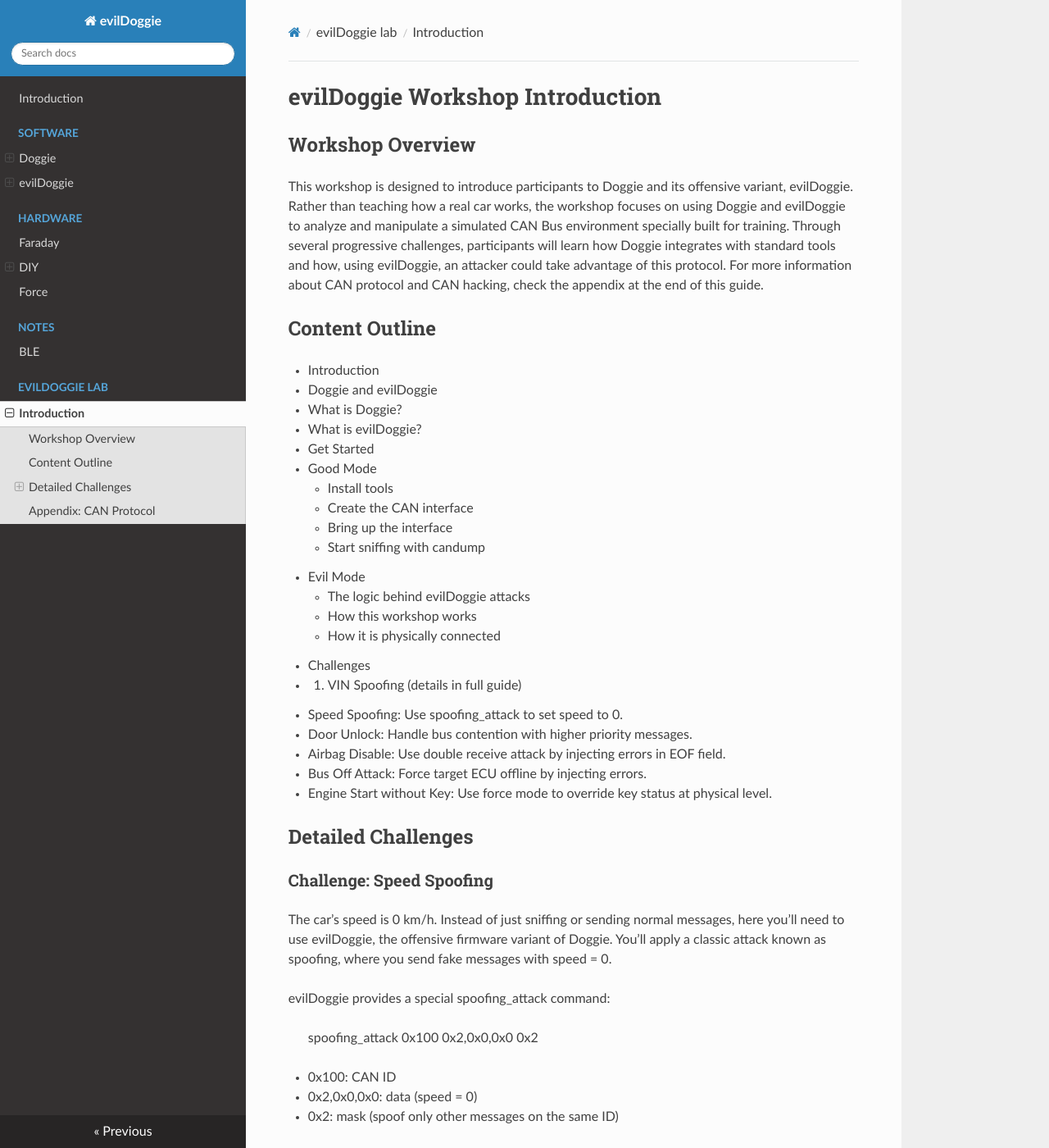
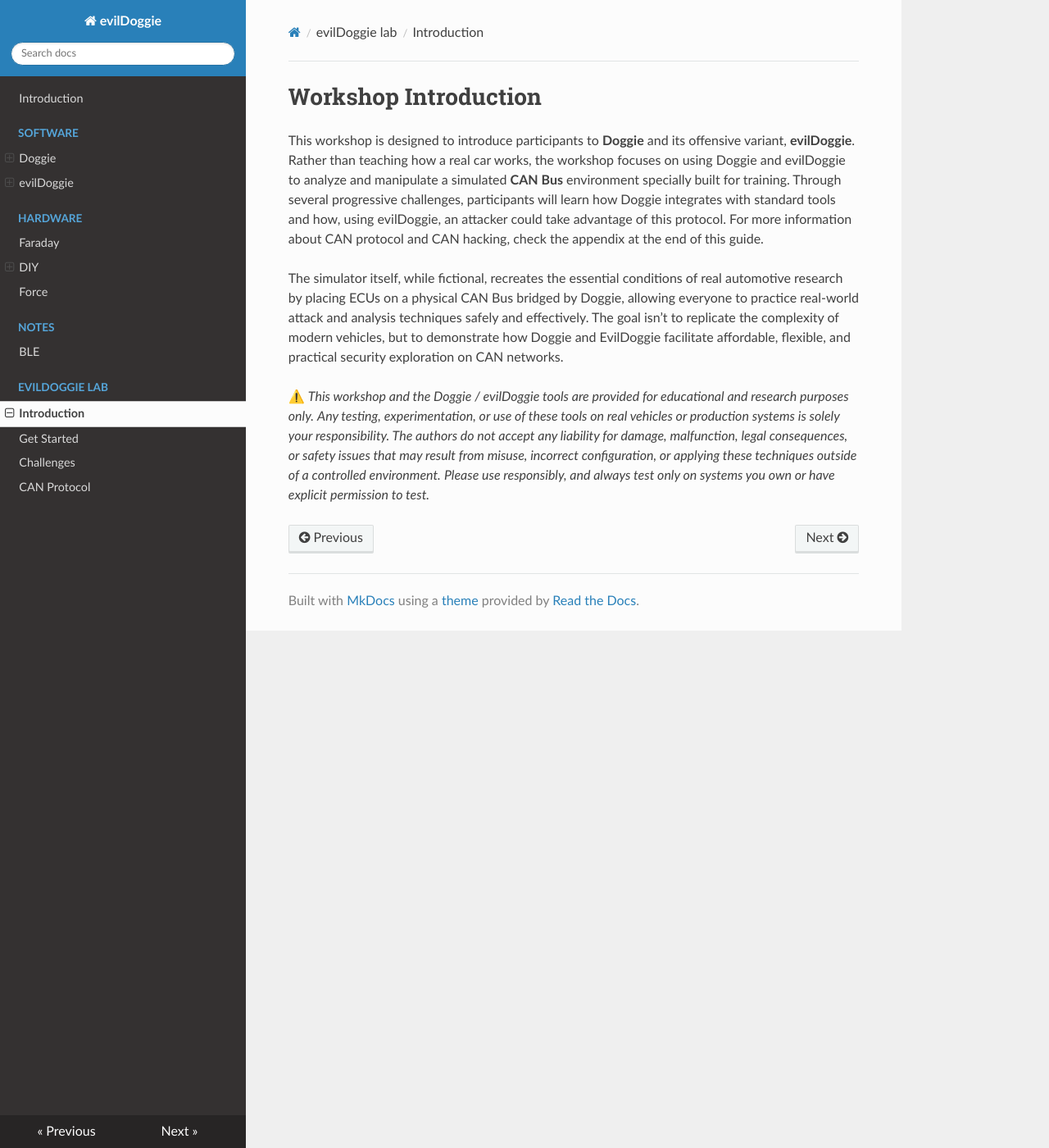
Before and after one commit to infobyte/doggie, an MkDocs documentation site: the page built from docs/workshop/intro.md, in a window 1280 px wide and 1400 px high. Shown: the whole window at 82% size. Built offline with MkDocs 1.6.1, drawn with Linux system fonts in a browser that asks for light colours; nearby versions of some CDN libraries; some of the changed text lies outside the part shown.

Commit message:
Lab intro, get started, and first challenge

```diff
--- /dev/null
+++ b/docs/workshop/can_protocol.md
@@ -0,0 +1,2 @@
+# Appendix: CAN Protocol
+The CAN protocol is always evolving. You can build your own DIY Doggie by combining parts you already have! For more information on this, check the appendix on CAN protocol at the end of this guide. And that’s exactly why we’ll use tools like Doggie and evilDoggie to see how these protocol details can be turned into practical attacks.
--- a/docs/workshop/intro.md
+++ b/docs/workshop/intro.md
@@ -1,97 +1,8 @@
-# evilDoggie Workshop Introduction
+# Workshop Introduction
+This workshop is designed to introduce participants to **Doggie** and its offensive variant, **evilDoggie**. Rather than teaching how a real car works, the workshop focuses on using Doggie and evilDoggie to analyze and manipulate a simulated **CAN Bus** environment specially built for training. Through several progressive challenges, participants will learn how Doggie integrates with standard tools and how, using evilDoggie, an attacker could take advantage of this protocol. For more information about CAN protocol and CAN hacking, check the appendix at the end of this guide.
 
-## Workshop Overview
-This workshop is designed to introduce participants to Doggie and its offensive variant, evilDoggie. Rather than teaching how a real car works, the workshop focuses on using Doggie and evilDoggie to analyze and manipulate a simulated CAN Bus environment specially built for training. Through several progressive challenges, participants will learn how Doggie integrates with standard tools and how, using evilDoggie, an attacker could take advantage of this protocol. For more information about CAN protocol and CAN hacking, check the appendix at the end of this guide.
+The simulator itself, while fictional, recreates the essential conditions of real automotive research by placing ECUs on a physical CAN Bus bridged by Doggie, allowing everyone to practice real-world attack and analysis techniques safely and effectively. The goal isn’t to replicate the complexity of modern vehicles, but to demonstrate how Doggie and EvilDoggie facilitate affordable, flexible, and practical security exploration on CAN networks.
 
-## Content Outline
-- Introduction
-- Doggie and evilDoggie
-  - What is Doggie?
-  - What is evilDoggie?
-- Get Started
-  - Good Mode
-    - Install tools
-    - Create the CAN interface
-    - Bring up the interface
-    - Start sniffing with candump
-  - Evil Mode
-    - The logic behind evilDoggie attacks
-    - How this workshop works
-    - How it is physically connected
-- Challenges
-  - 1. VIN Spoofing (details in full guide)
-  - Speed Spoofing: Use spoofing_attack to set speed to 0.
-  - Door Unlock: Handle bus contention with higher priority messages.
-  - Airbag Disable: Use double receive attack by injecting errors in EOF field.
-  - Bus Off Attack: Force target ECU offline by injecting errors.
-  - Engine Start without Key: Use force mode to override key status at physical level.
-
-## Detailed Challenges
-
-### Challenge: Speed Spoofing
-The car’s speed is 0 km/h. Instead of just sniffing or sending normal messages, here you’ll need to use evilDoggie, the offensive firmware variant of Doggie. You’ll apply a classic attack known as spoofing, where you send fake messages with speed = 0.
-
-evilDoggie provides a special spoofing_attack command:
-> spoofing_attack 0x100 0x2,0x0,0x0 0x2
-
-- 0x100: CAN ID
-- 0x2,0x0,0x0: data (speed = 0)
-- 0x2: mask (spoof only other messages on the same ID)
-
-Run the attack multiple times with > attack 20.
-
-Observe: The accelerator goes to 0% as the CC ECU now knows the actual speed.
-
-### Challenge: Door Unlock
-Here’s how to build and run this attack step by step with evilDoggie.
-
-First, open evilDoggie in your terminal.
-
-The first part of the attack: Notice how a GoodDoggie tries to send a message with higher priority, just as the evilDoggie is trying to send a door unlock message. This results in a bus error.
-
-A successful one looks like this: In this case, there is no contention for the bus. The evilDoggie sends the door unlock message successfully, and is ACK’ed by the GoodDoggies.
-
-This can be avoided using the bus takeover feature of evilDoggie. By taking full control of the bus and silencing other ECUs, the attacker can ensure that their messages go through.
-
-### Challenge: Airbag Disable
-Here’s how to do this step by step with evilDoggie.
-
-To set up a double receive attack, use: Toggle the airbag button on the simulator UI.
-
-If the attack succeeds:
-- evilDoggie’s console will log that the double receive attack was launched.
-- The Instrument Cluster will show the airbag disabled.
-
-Observe the result in the logic analyzer: evilDoggie injects an error just after the 6th bit of the EOF field in the CAN frame corresponding to the Airbag.
-
-### Challenge: Bus Off Attack
-Here’s how to do this attack using evilDoggie.
-
-> bus_off_attack 0x105 50
-
-evilDoggie will wait for messages with ID 0x105 (ABS heartbeat) and inject errors, effectively silencing the target ECU for a while.
-
-Observe: The evilDoggie injecting errors after each ABS heartbeat message causing the ABS ECU to go silent for a period.
-
-### Challenge: Engine Start without Key
-The engine can’t start unless the Immo ECU reports the key is present. You’ll use a unique feature of evilDoggie called force to override the messages that report the key status at the physical level.
-
-evilDoggie’s force mode (also called dominant-override) can:
-- Take control of the bus.
-- Force recessive bits to dominant at the physical level.
-
-This keeps the Immo ECU from sending “key not present” messages and allows evilDoggie to send forged “key is present” messages, followed by a start command.
-
-Solution: We’ll build a custom attack in evilDoggie using the force feature.
-
-Enter the custom attack menu:
-> custom_attack
-
-First, wait until the attack succeeded.
-
-Congratulations—you’ve completed the final and most advanced challenge, using evilDoggie’s physical-layer force capability to break the car’s security and start the engine without a key!
-
-Observe in the logic analyzer: evilDoggie is forcing the KeyMessage indicating that the key is present. Depending on the timing you might see the RX line does not match the data its trying to send, it enters into an error state. Finally, evilDoggie sends the message to start the car.
-
-## Appendix: CAN Protocol
-The CAN protocol is always evolving. You can build your own DIY Doggie by combining parts you already have! For more information on this, check the appendix on CAN protocol at the end of this guide. And that’s exactly why we’ll use tools like Doggie and evilDoggie to see how these protocol details can be turned into practical attacks.
+⚠️ *This workshop and the Doggie / evilDoggie tools are provided for educational and research purposes only.*
+*Any testing, experimentation, or use of these tools on real vehicles or production systems is solely your responsibility. The authors do not accept any liability for damage, malfunction, legal consequences, or safety issues that may result from misuse, incorrect configuration, or applying these techniques outside of a controlled environment.*
+*Please use responsibly, and always test only on systems you own or have explicit permission to test.*
--- a/mkdocs.yml
+++ b/mkdocs.yml
@@ -2,33 +2,36 @@
 nav:
   - Introduction: index.md
   - Software:
-    - Doggie:
-      - Introdutcion: software/doggie/intro.md
-      - Get Started: software/doggie/get_started.md
-      - Slcan: software/doggie/slcan.md
-    - evilDoggie:
-      - Introduction: software/evil_doggie/intro.md
-      - Get Started: software/evil_doggie/get_started.md
-      - Attacks:
-        - Spoofing Attack: software/evil_doggie/attacks/spoofing_attack.md
-        - Bus Off Attack: software/evil_doggie/attacks/bus_off_attack.md
-        - Double Receive Attack: software/evil_doggie/attacks/double_receive_attack.md
-        - Custom Attack: software/evil_doggie/attacks/custom_attack.md
-      - Force: software/evil_doggie/force.md
+      - Doggie:
+          - Introdutcion: software/doggie/intro.md
+          - Get Started: software/doggie/get_started.md
+          - Slcan: software/doggie/slcan.md
+      - evilDoggie:
+          - Introduction: software/evil_doggie/intro.md
+          - Get Started: software/evil_doggie/get_started.md
+          - Attacks:
+              - Spoofing Attack: software/evil_doggie/attacks/spoofing_attack.md
+              - Bus Off Attack: software/evil_doggie/attacks/bus_off_attack.md
+              - Double Receive Attack: software/evil_doggie/attacks/double_receive_attack.md
+              - Custom Attack: software/evil_doggie/attacks/custom_attack.md
+          - Force: software/evil_doggie/force.md
   - Hardware:
-    - Faraday: hardware/faraday.md
-    - DIY:
-      - Introduction: hardware/diy/intro.md
-      - Microcontrollers:
-        - ESP32: hardware/diy/esp32.md
-        - RP2040 (Raspberry Pico): hardware/diy/rp.md
-        - STM32F1 (bluepill): hardware/diy/bluepill.md
-      - MCP2515 Notes: hardware/diy/mcp.md
-    - Force: hardware/force.md
+      - Faraday: hardware/faraday.md
+      - DIY:
+          - Introduction: hardware/diy/intro.md
+          - Microcontrollers:
+              - ESP32: hardware/diy/esp32.md
+              - RP2040 (Raspberry Pico): hardware/diy/rp.md
+              - STM32F1 (bluepill): hardware/diy/bluepill.md
+          - MCP2515 Notes: hardware/diy/mcp.md
+      - Force: hardware/force.md
   - Notes:
-    - BLE: software/ble.md
+      - BLE: software/ble.md
   - evilDoggie lab:
-    - Introduction: workshop/intro.md
+      - Introduction: workshop/intro.md
+      - Get Started: workshop/get_started.md
+      - Challenges: workshop/challenges.md
+      - CAN Protocol: workshop/can_protocol.md
 
 theme:
   name: readthedocs
```
Also changed, not shown: docs/workshop/challenges.md (added, +83 -0 lines), docs/workshop/get_started.md (added, +49 -0 lines), docs/res/faraday_board.png (added), docs/res/workshop_bus.png (added), docs/res/workshop_bus_physical.png (added), docs/res/workshop_vin_example.png (added), docs/res/workshop_vin_msgs.png (added).
